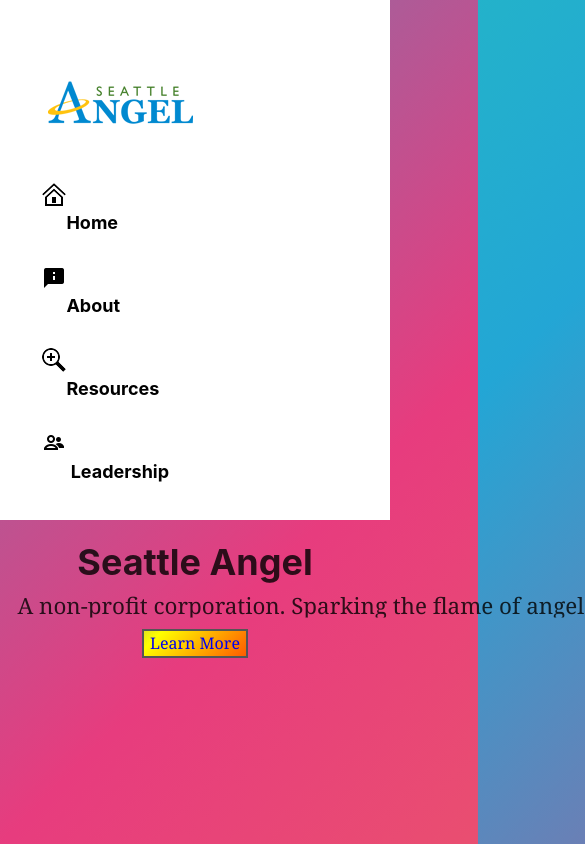
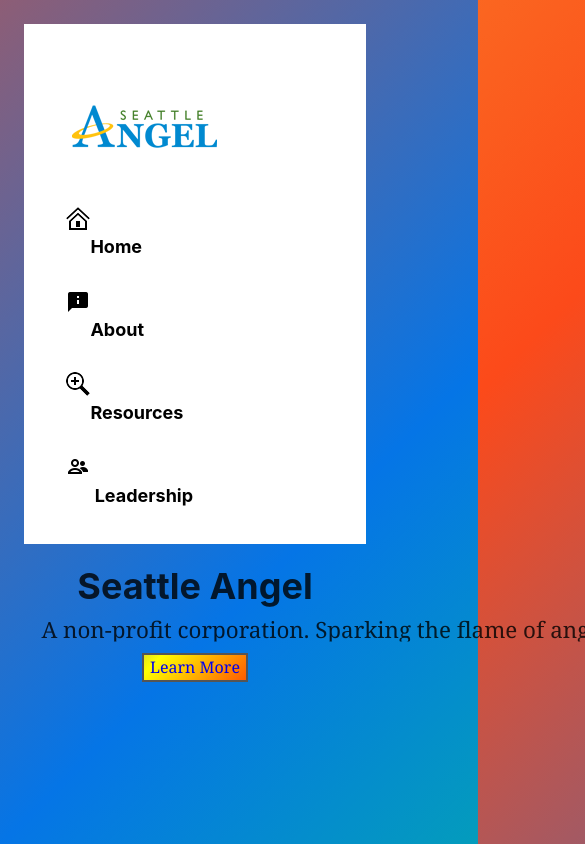
Before and after one commit to clarencedave/seattleangel, a Gatsby site: page / in a window 390 px wide. Shown: the top 844 px of the page, 585 px wide, since content can reach past the window. Built offline with nearby package versions, Linux system fonts and the light colour scheme; Gatsby itself is replaced by a stand-in of ours.

Commit message:
gradient color changed

```diff
--- a/src/components/layout.css
+++ b/src/components/layout.css
@@ -15,7 +15,7 @@
     width: 100wh;
 	height: 90vh;
 	color: #fff;
-	background: linear-gradient(-45deg, #EE7752, #E73C7E, #23A6D5, #23D5AB);
+	background: linear-gradient(-45deg, #00f260, #0575e6,#fc4a1a,#f7b733);
 	background-size: 400% 400%;
 	-webkit-animation: Gradient 15s ease infinite;
 	-moz-animation: Gradient 15s ease infinite;
@@ -867,4 +867,9 @@
   html {
     font-size: 100%;
   }
+  body {
+    padding-top: 24px;
+    padding-right: 24px;
+    padding-left: 24px;
+  }
 }
```
